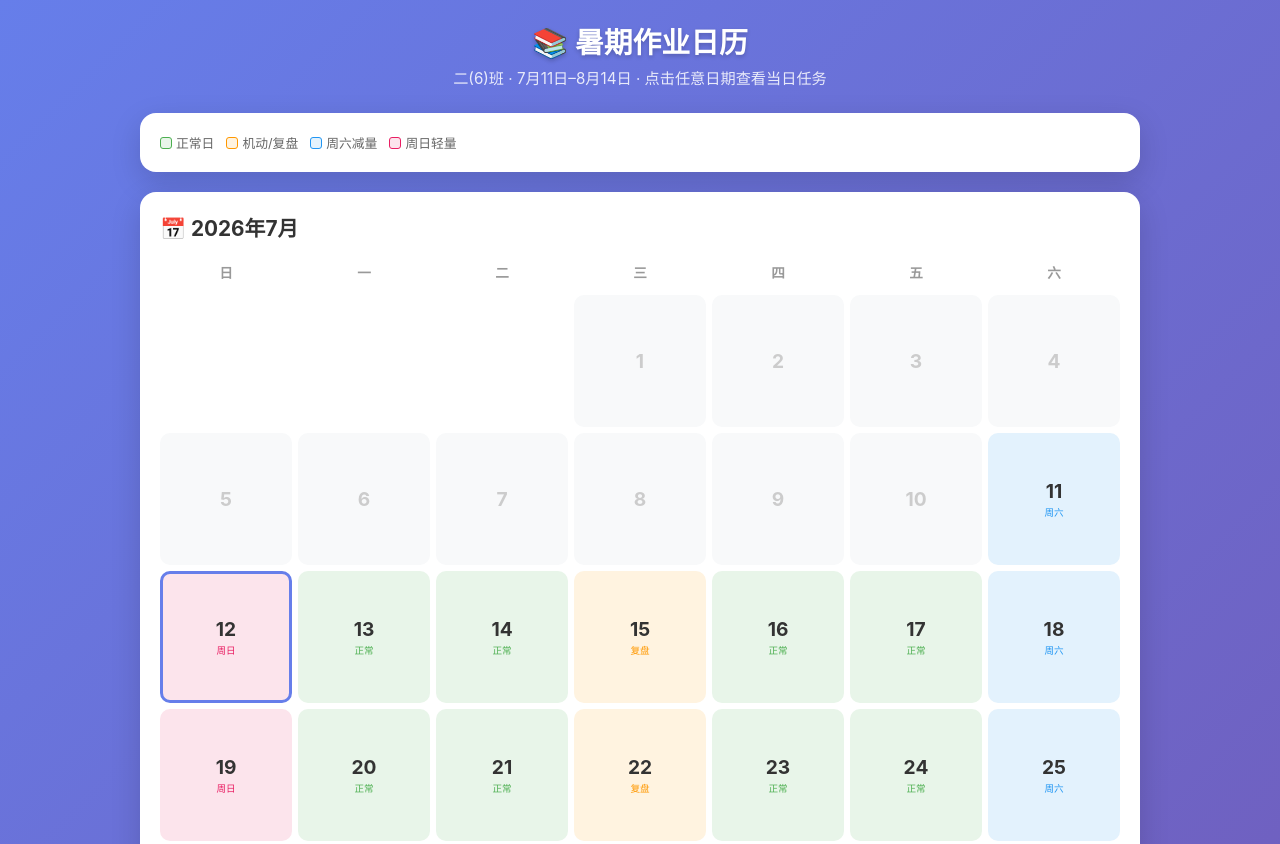
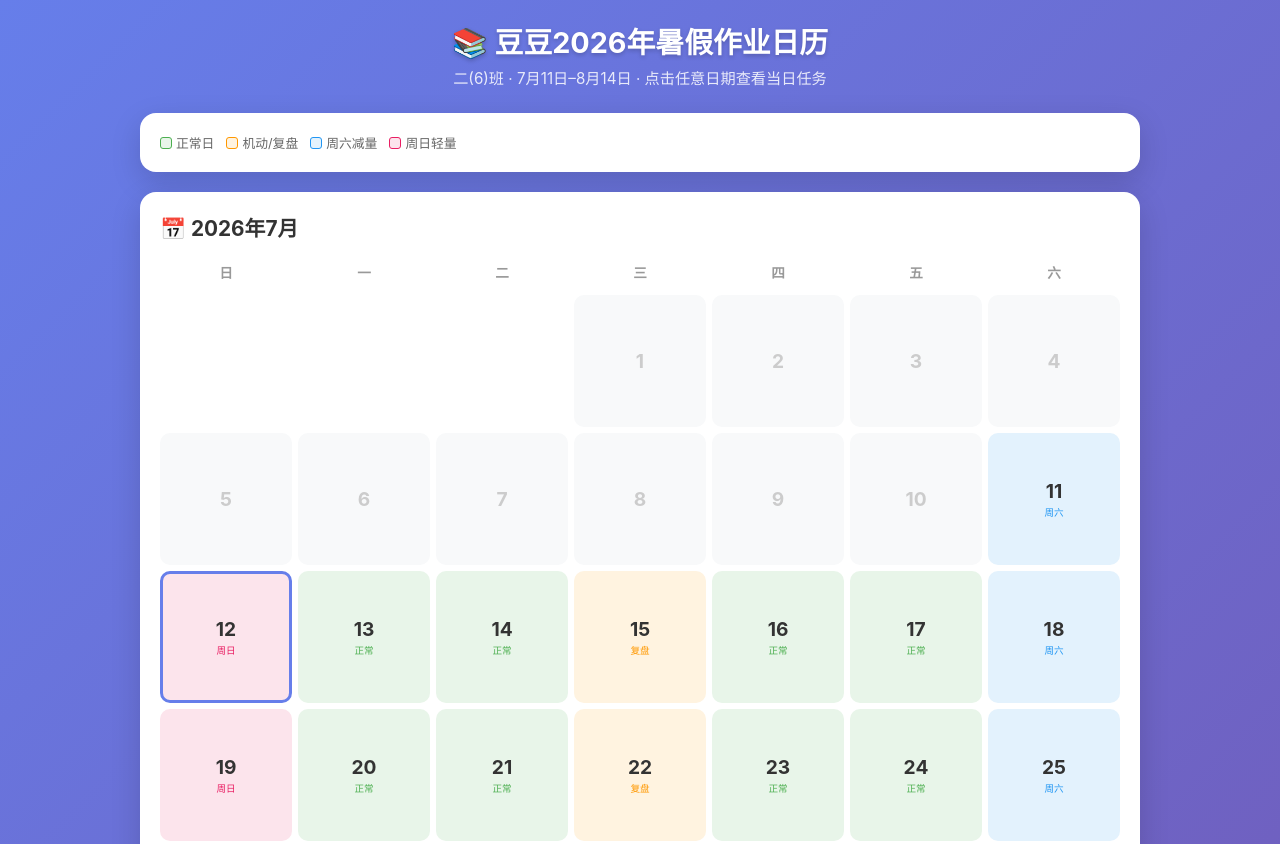
Before and after one commit to tantanxixi299/summer-homework-calendar, a plain HTML site: page index.html in a window 1280 px wide. Shown: the top 844 px of the page. Drawn offline with Linux system fonts and the light colour scheme.

Commit message:
改名为豆豆2026年暑假作业日历

```diff
--- a/index.html
+++ b/index.html
@@ -3,7 +3,7 @@
 <head>
 <meta charset="UTF-8">
 <meta name="viewport" content="width=device-width, initial-scale=1.0">
-<title>📚 暑期作业日历 — 二(6)班</title>
+<title>📚 豆豆2026年暑假作业日历</title>
 <style>
   * { margin: 0; padding: 0; box-sizing: border-box; }
   body {
@@ -142,7 +142,7 @@
 </head>
 <body>
 <div class="container">
-  <h1>📚 暑期作业日历</h1>
+  <h1>📚 豆豆2026年暑假作业日历</h1>
   <p class="subtitle">二(6)班 · 7月11日–8月14日 · 点击任意日期查看当日任务</p>
 
   <div id="calendars"></div>
```
